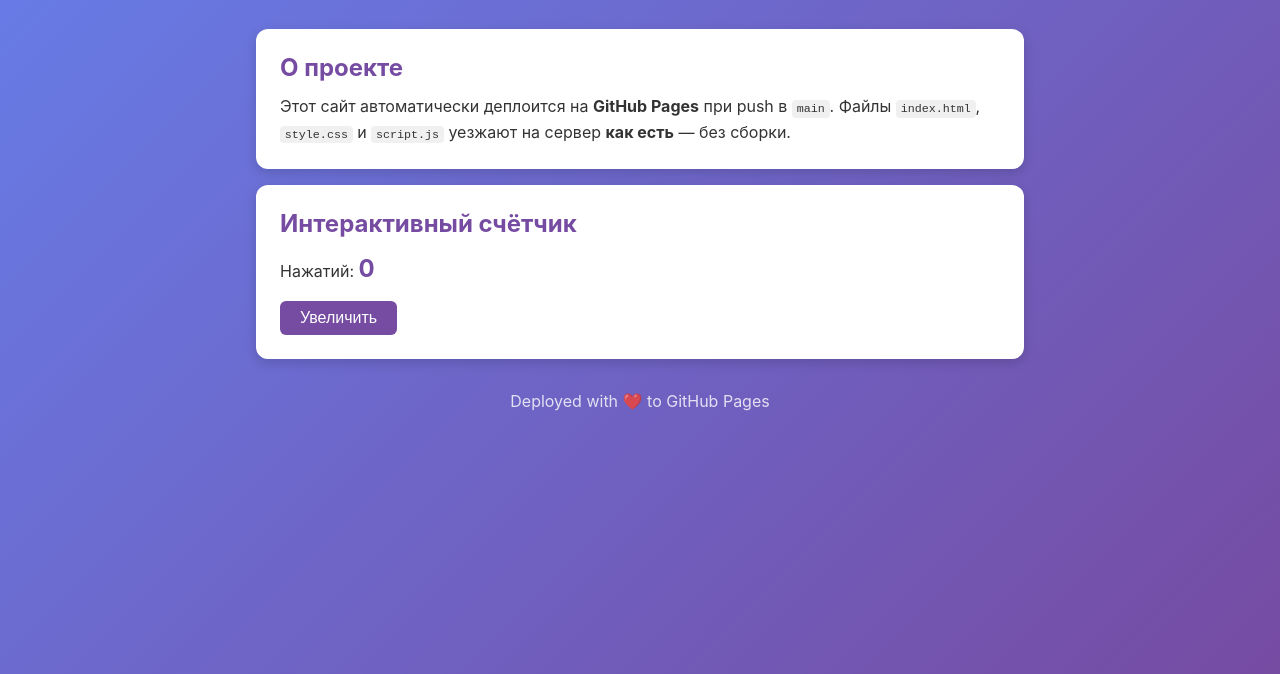
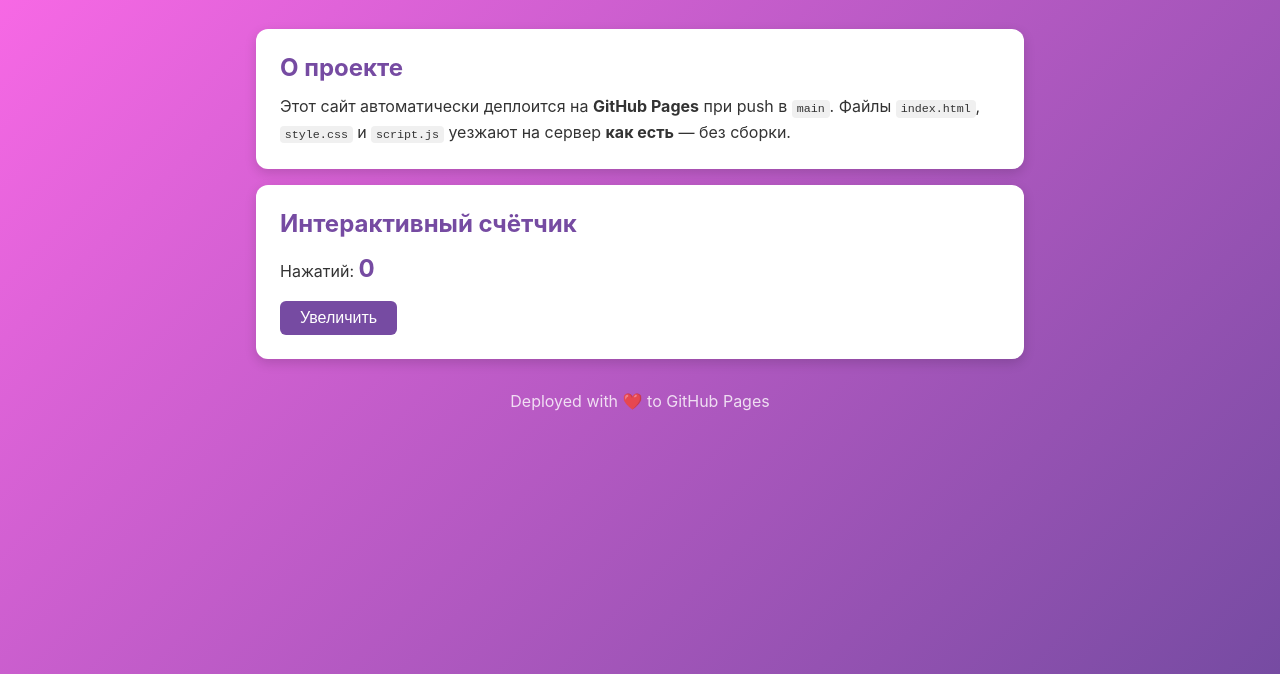
Before and after one commit to RFM-r/hello-static, a website: page public/index.html in a window 1280 px wide. Shown: the part 126-800 px from the top of the page. Drawn offline with Linux system fonts and the light colour scheme.

Commit message:
style.css gradient color change

```diff
--- a/public/style.css
+++ b/public/style.css
@@ -6,7 +6,7 @@
 
 body {
   font-family: -apple-system, BlinkMacSystemFont, 'Segoe UI', Roboto, sans-serif;
-  background: linear-gradient(135deg, #667eea 0%, #764ba2 100%);
+  background: linear-gradient(135deg, #ff6ae9 0%, #764ba2 100%);
   min-height: 100vh;
   color: #333;
 }
```
